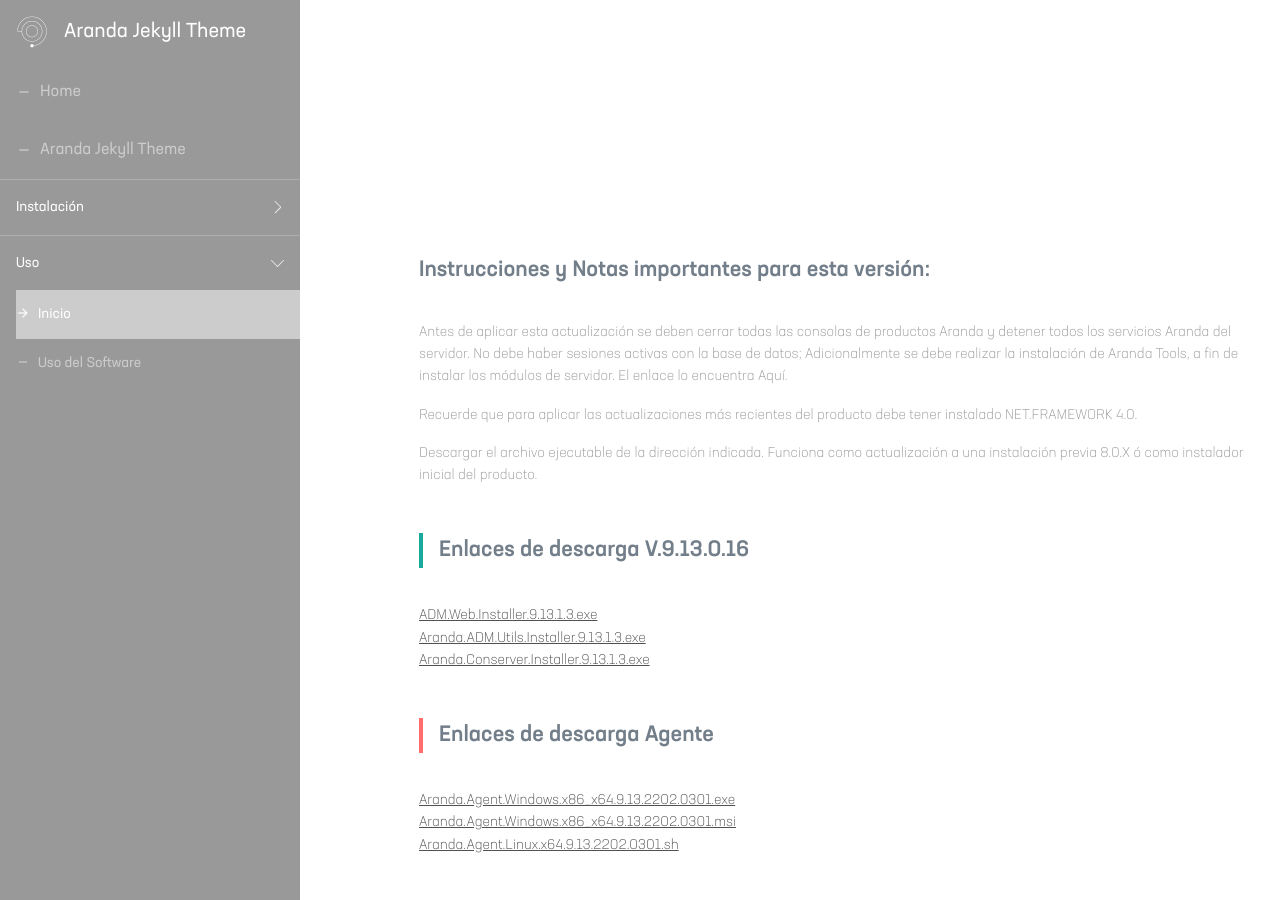
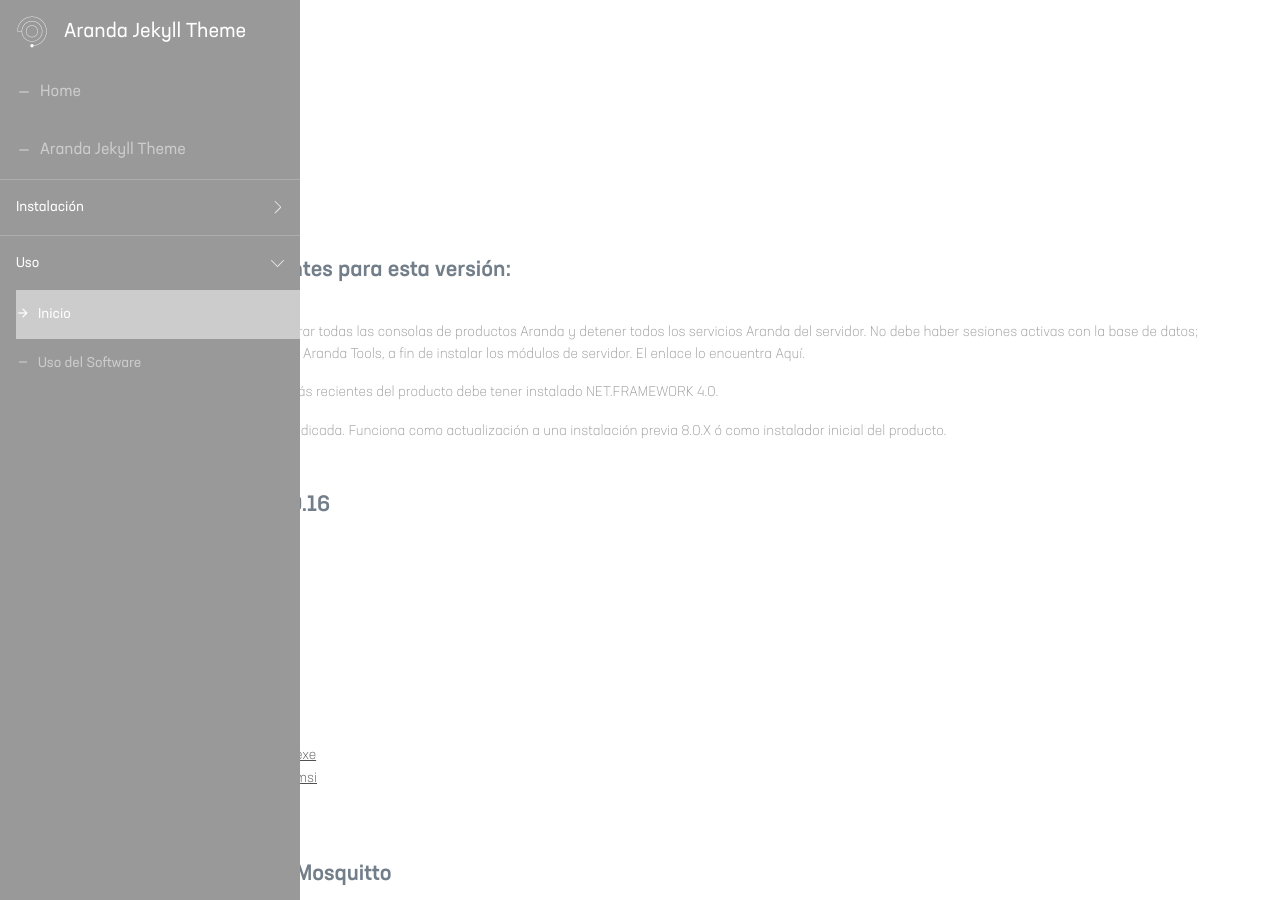
Before and after one commit to Nats85/Manuales-Aranda-Apis, a Jekyll site: the page built from docs/2.1-inicio.md, in a window 1280 px wide and 900 px high, scrolled down 674 px. Built offline with Jekyll 4.4.1, drawn with Linux system fonts in a browser that asks for light colours.

Commit message:
Update _default.scss

```diff
--- a/_sass/layouts/_default.scss
+++ b/_sass/layouts/_default.scss
@@ -199,9 +199,7 @@
     height: 103px;
     background: #f5717121;
     border-radius: 4px;
-}
-.instal {
-    padding-left: 419px;
+
 }
 .instal h1 {
     color: #727E89;
```
